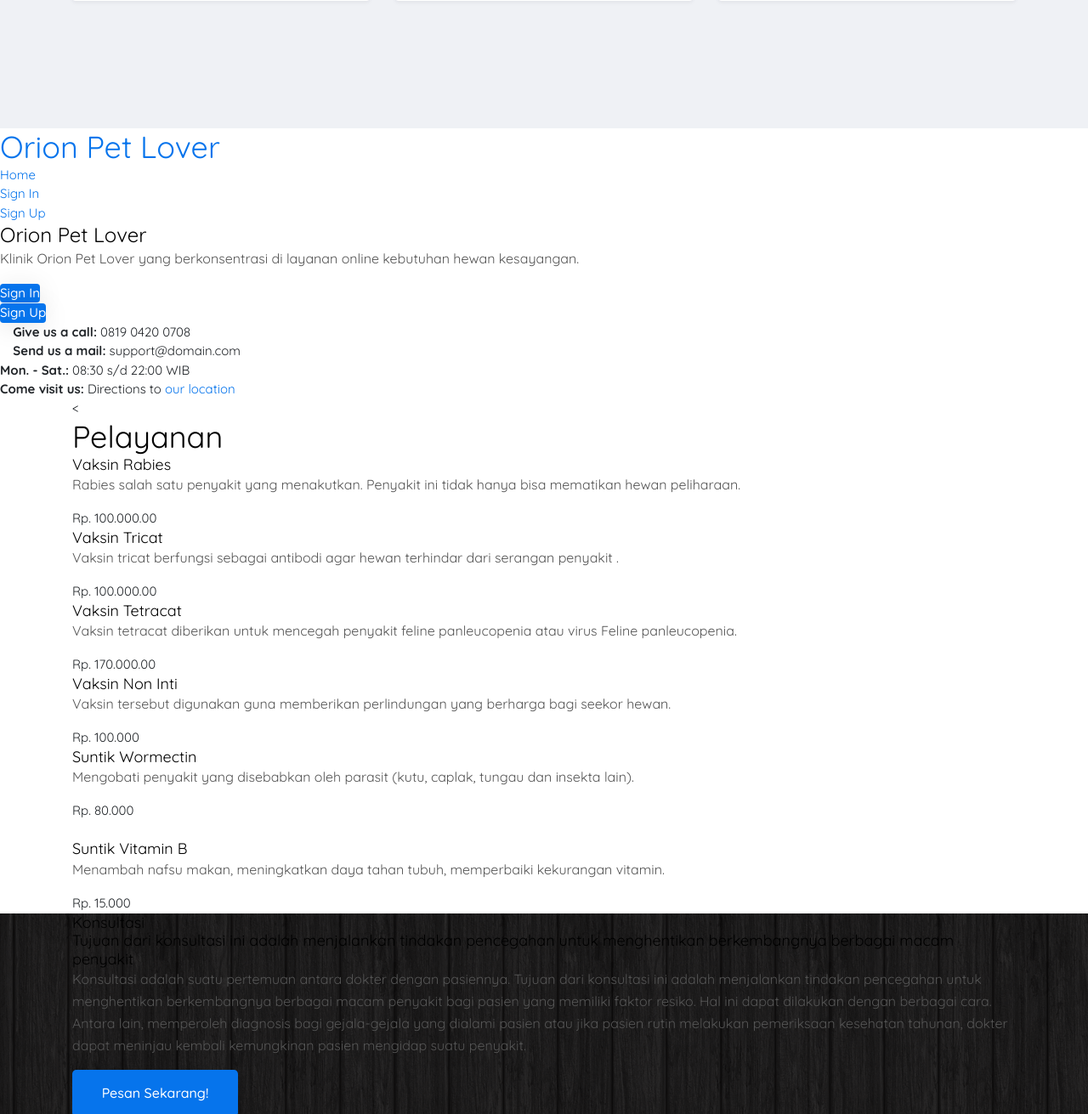
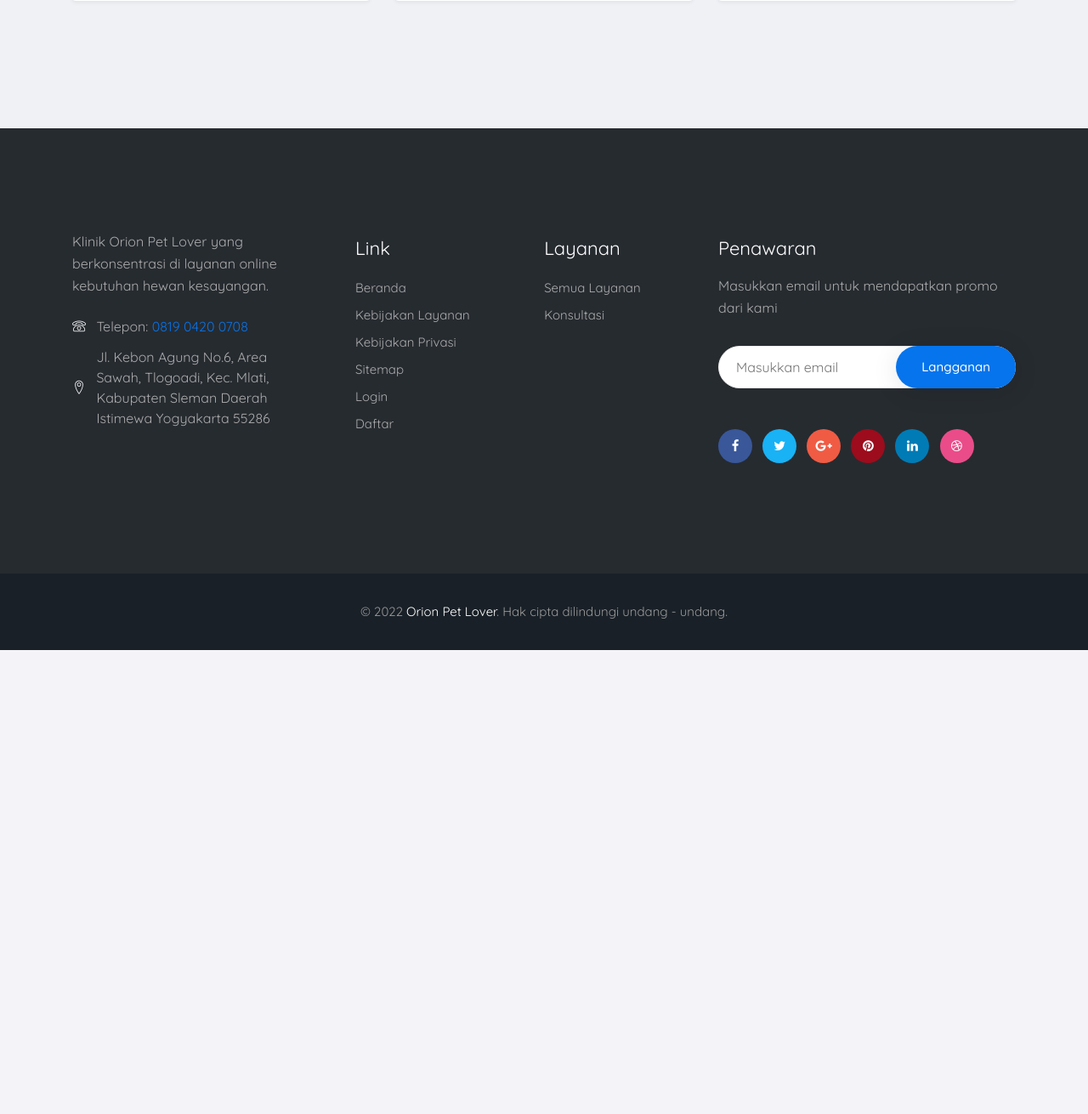
Before and after one commit to tkangketik/opl, a PHP site: page / in a window 1280 px wide. Shown: the part 3909-5220 px from the top of the page at 85% size. After the commit the page ends 4674 px from the top, so only its background shows below. Run offline with PHP 8.4, Linux system fonts and the light colour scheme.

Commit message:
feat: new home

```diff
--- a/index.php
+++ b/index.php
@@ -1,15 +1,11 @@
 <!DOCTYPE html>
-<html lang="en">
+<html lang="id">
 
 <head>
   <meta charset="UTF-8">
-
-  <!-- viewport meta -->
   <meta http-equiv="X-UA-Compatible" content="IE=edge">
   <meta name="viewport" content="width=device-width, initial-scale=1">
   <title>Orion Pet Lover</title>
-
-  <!-- inject:css -->
   <link rel="stylesheet" href="assets/css/animate.css">
   <link rel="stylesheet" href="assets/css/font-awesome.min.css">
   <link rel="stylesheet" href="assets/css/fontello.css">
@@ -20,8 +16,6 @@
   <link rel="stylesheet" href="assets/css/trumbowyg.min.css">
   <link rel="stylesheet" href="assets/css/bootstrap/bootstrap.min.css">
   <link rel="stylesheet" href="assets/style.css">
-  <!-- endinject -->
-
   <!-- Favicon -->
   <link rel="icon" type="image/png" sizes="16x16" href="images/favicon.png"> <!-- hapus jika tidak mempunyai favicon -->
 </head>
@@ -36,17 +30,19 @@
               <button class="navbar-toggler" type="button" data-toggle="collapse" data-target="#navbarNav" aria-controls="navbarNav" aria-expanded="false" aria-label="Toggle navigation">
                 <span class="navbar-toggler-icon"></span>
               </button>
-              <!-- Collect the nav links, forms, and other content for toggling -->
               <div class="collapse navbar-collapse" id="navbarNav">
                 <ul class="navbar-nav">
                   <li>
-                    <a href="index.php">Home</a>
+                    <a href="#">Orion Pet Lover</a>
                   </li>
                   <li>
-                    <a href="index.php">Login</a>
+                    <a href="index.php"><i class="fa fa-home"></i>&nbsp;Home</a>
                   </li>
                   <li>
-                    <a href="index.php">Daftar</a>
+                    <a href="login.php"><i class="fa fa-sign-in"></i>&nbsp;Login</a>
+                  </li>
+                  <li>
+                    <a href="daftar.php"><i class="fa fa-user-plus"></i>&nbsp;Daftar</a>
                   </li>
                 </ul>
               </div>
@@ -56,20 +52,14 @@
       </div>
     </div>
   </div>
-
   <section class="hero-area hero--1 bgimage">
     <div class="bg_image_holder">
       <img src="assets/images/A2.jpg" alt="">
     </div>
-    <!-- start hero-content -->
     <div class="hero-content content_above">
-      <!-- start .contact_wrapper -->
       <div class="content-wrapper">
-        <!-- start .container -->
         <div class="container">
-          <!-- start row -->
           <div class="row">
-            <!-- start col-md-12 -->
             <div class="col-md-12">
               <div class="hero__content__title">
                 <h1>
@@ -77,26 +67,19 @@
                 </h1>
                 <p class="tagline">Klinik Orion Pet Lover yang berkonsentrasi di layanan online kebutuhan hewan kesayangan.</p>
               </div>
-              <!-- start .hero__btn-area-->
               <div class="hero__btn-area">
                 <a href="all-products.html" class="btn btn--round btn--lg">Lihat semua layanan</a>
                 <a href="all-products-list.html" class="btn btn--round btn--lg">Mulai konsultasi</a>
               </div>
-              <!-- end .hero__btn-area-->
             </div>
-            <!-- end /.col-md-12 -->
           </div>
-          <!-- end /.row -->
         </div>
-        <!-- end /.container -->
       </div>
-      <!-- end .contact_wrapper -->
     </div>
   </section>
   <section class="featured-products bgcolor2 section--padding">
     <div class="container">
       <div class="row">
-        <!-- start col-md-12 -->
         <div class="col-md-12">
           <div class="section-title">
             <h1>Layanan
@@ -105,9 +88,7 @@
             <p>Pelanggan sering memesan layanan berikut</p>
           </div>
         </div>
-        <!-- end /.col-md-12 -->
       </div>
-
       <div class="row">
         <div class="col-md-12">
           <div class="featured-product-slider prod-slider2">
@@ -118,8 +99,6 @@
                   <a href="single-product.html" class="transparent btn--sm btn--round">Pesan</a>
                 </div>
               </div>
-              <!-- end /.featured__preview-img -->
-
               <div class="featured__product-description">
                 <div class="product-desc desc--featured">
                   <a href="single-product.html" class="product_title">
@@ -137,10 +116,8 @@
                         &nbsp;</a>
                     </li>
                   </ul>
-                  <!-- end /.titlebtm -->
                   <p>Menambah nafsu makan, meningkatkan daya tahan tubuh, memperbaiki kekurangan vitamin.</p>
                 </div>
-                <!-- end /.product-desc -->
                 <div class="product_data">
                   <div class="product-purchase featured--product-purchase">
                     <div class="price_love">
@@ -155,7 +132,6 @@
                         <span>16</span>
                       </p>
                     </div>
-
                     <div class="rating product--rating">
                       <ul>
                         <li>
@@ -176,13 +152,9 @@
                       </ul>
                     </div>
                   </div>
-                  <!-- end /.product-purchase -->
                 </div>
               </div>
-              <!-- end /.featured__product-description -->
             </div>
-            <!--end /.featured__single-slider-->
-
             <div class="featured__single-slider">
               <div class="featured__preview-img">
                 <img src="assets/images/featprod.jpg" alt="Featured products">
@@ -190,8 +162,6 @@
                   <a href="single-product.html" class="transparent btn--sm btn--round">Pesan</a>
                 </div>
               </div>
-              <!-- end /.featured__preview-img -->
-
               <div class="featured__product-description">
                 <div class="product-desc desc--featured">
                   <a href="single-product.html" class="product_title">
@@ -209,10 +179,8 @@
                         &nbsp;</a>
                     </li>
                   </ul>
-                  <!-- end /.titlebtm -->
                   <p>Vaksin tricat berfungsi sebagai antibodi agar hewan terhindar dari serangan penyakit .</p>
                 </div>
-                <!-- end /.product-desc -->
                 <div class="product_data">
                   <div class="product-purchase featured--product-purchase">
                     <div class="price_love">
@@ -227,7 +195,6 @@
                         <span>10</span>
                       </p>
                     </div>
-
                     <div class="rating product--rating">
                       <ul>
                         <li>
@@ -248,10 +215,8 @@
                       </ul>
                     </div>
                   </div>
-                  <!-- end /.product-purchase -->
                 </div>
               </div>
-              <!-- end /.featured__product-description -->
             </div>
             <div class="featured__single-slider">
               <div class="featured__preview-img">
@@ -260,8 +225,6 @@
                   <a href="single-product.html" class="transparent btn--sm btn--round">Pesan</a>
                 </div>
               </div>
-              <!-- end /.featured__preview-img -->
-
               <div class="featured__product-description">
                 <div class="product-desc desc--featured">
                   <a href="single-product.html" class="product_title">
@@ -279,10 +242,8 @@
                         &nbsp;</a>
                     </li>
                   </ul>
-                  <!-- end /.titlebtm -->
                   <p>Rabies salah satu penyakit yang menakutkan. Penyakit ini tidak hanya bisa mematikan hewan peliharaan.</p>
                 </div>
-                <!-- end /.product-desc -->
                 <div class="product_data">
                   <div class="product-purchase featured--product-purchase">
                     <div class="price_love">
@@ -297,7 +258,6 @@
                         <span>28</span>
                       </p>
                     </div>
-
                     <div class="rating product--rating">
                       <ul>
                         <li>
@@ -315,20 +275,15 @@
                       </ul>
                     </div>
                   </div>
-                  <!-- end /.product-purchase -->
                 </div>
               </div>
-              <!-- end /.featured__product-description -->
             </div>
-            <!--end /.featured__single-slider-->
           </div>
           <span class="lnr lnr-chevron-left prod_slide_prev"></span>
           <span class="lnr lnr-chevron-right prod_slide_next"></span>
         </div>
       </div>
-      <!-- end /.featured__preview-img -->
     </div>
-    <!-- end /.featured-product-slider -->
   </section>
   <section class="promotion-area">
     <div class="container">
@@ -337,10 +292,7 @@
           <div class="promotion-img">
             <img src="assets/images/vet-22.png" height="550">
           </div>
-          <!-- end /.promotion-img -->
         </div>
-        <!-- end /.col-md-6 -->
-
         <div class="col-lg-5 offset-lg-1 col-md-6 v_middle">
           <div class="promotion-content">
             <h1 class="promotion__title">
@@ -349,13 +301,9 @@
             <p>Konsultasi adalah suatu pertemuan antara dokter dengan pasiennya. Tujuan dari konsultasi ini adalah menjalankan tindakan pencegahan untuk menghentikan berkembangnya berbagai macam penyakit bagi pasien yang memiliki faktor resiko. Hal ini dapat dilakukan dengan berbagai cara. Antara lain, memperoleh diagnosis bagi gejala-gejala yang dialami pasien atau jika pasien rutin melakukan pemeriksaan kesehatan tahunan, dokter dapat meninjau kembali kemungkinan pasien mengidap suatu penyakit.</p>
             <a href="konsul.php" class="btn btn--lg btn--round">Pesan sekarang</a>
           </div>
-          <!-- end /.promotion-content -->
         </div>
-        <!-- end /.col-md-5 -->
       </div>
-      <!-- end /.row -->
     </div>
-    <!-- end /.container -->
   </section>
   <section class="products section--padding">
     <div class="container">
@@ -638,205 +586,143 @@
               </div>
             </div>
           </div>
-          <!-- end /.row -->
         </div>
-        <!-- end /.container -->
   </section>
-
-  <h1><a href="index.html">Orion Pet Lover</a></h1>
-
-  </div>
-  <nav id="mainav" class="fl_right">
-
-    <ul class="clear">
-      <li class="active"><a href="home.php">Home</a></li>
-      <li class="active"><a href="login.php">Sign In</a></li>
-      <li class="active"><a href="daftar.php">Sign Up</a></li>
-
-    </ul>
-
-  </nav>
-  </header>
-
-  <div id="pageintro" class="hoc clear">
-
-    <article>
-      <h3 class="heading">Orion Pet Lover</h3>
-      <p>Klinik Orion Pet Lover yang berkonsentrasi di layanan online kebutuhan hewan kesayangan.</p>
-    </article>
-    <ul class="nospace inline pushright">
-      <li><a class="btn" href="login.php">Sign In</a></li>
-      <li><a class="btn inverse" href="daftar.php">Sign Up</a></li>
-    </ul>
-
-  </div>
-
-  </div>
-  <!-- End Top Background Image Wrapper -->
-
-  <div class="wrapper row1">
-    <section id="ctdetails" class="hoc clear">
-
-      <ul class="nospace clear">
-        <li class="one_quarter first">
-          <div class="block clear"><a href="#"><i class="fas fa-phone"></i></a> <span><strong>Give us a call:</strong> 0819 0420 0708</span></div>
-        </li>
-        <li class="one_quarter">
-          <div class="block clear"><a href="#"><i class="fas fa-envelope"></i></a> <span><strong>Send us a mail:</strong> support@domain.com</span></div>
-        </li>
-        <li class="one_quarter">
-          <div class="block clear"><a href="#"><i class="fas fa-clock"></i></a> <span><strong> Mon. - Sat.:</strong> 08:30 s/d 22:00 WIB</span></div>
-        </li>
-        <li class="one_quarter">
-          <div class="block clear"><a href="#"><i class="fas fa-map-marker-alt"></i></a> <span><strong>Come visit us:</strong> Directions to <a href="#">our location</a></span></div>
-        </li>
-      </ul>
-
-    </section>
-  </div>
-
-  <div class="wrapper row3">
-    <main class="hoc container clear">
-      <!-- main body -->
-
-      <<section id="services">
-        <div class="sectiontitle">
-          <h1 class="heading">Pelayanan</h1>
-        </div>
-        <ul class="nospace group grid-3">
-          <li class="one_third">
-            <article><a href="#"><i class="fas fa-dolly-flatbed"></i></a>
-              <h6 class="heading">Vaksin Rabies</h6>
-              <p>Rabies salah satu penyakit yang menakutkan. Penyakit ini tidak hanya bisa mematikan hewan peliharaan.</p>
-              <footer>Rp. 100.000.00</footer>
-            </article>
-          </li>
-          <li class="one_third">
-            <article><a href="#"><i class="fas fa-dolly-flatbed"></i></a>
-              <h6 class="heading">Vaksin Tricat</h6>
-              <p>Vaksin tricat berfungsi sebagai antibodi agar hewan terhindar dari serangan penyakit .</p>
-              <footer>Rp. 100.000.00</footer>
-            </article>
-          </li>
-          <li class="one_third">
-            <article><a href="#"><i class="fas fa-dolly-flatbed"></i></a>
-              <h6 class="heading">Vaksin Tetracat</h6>
-              <p>Vaksin tetracat diberikan untuk mencegah penyakit feline panleucopenia atau virus Feline panleucopenia.</p>
-              <footer>Rp. 170.000.00</footer>
-            </article>
-          </li>
-          <li class="one_third">
-            <article><a href="#"><i class="fas fa-dolly-flatbed"></i></a>
-              <h6 class="heading">Vaksin Non Inti</h6>
-              <p>Vaksin tersebut digunakan guna memberikan perlindungan yang berharga bagi seekor hewan.</p>
-              <footer>Rp. 100.000</footer>
-            </article>
-          </li>
-          <li class="one_third">
-            <article><a href="#"><i class="fas fa-dolly-flatbed"></i></a>
-              <h6 class="heading">Suntik Wormectin</h6>
-              <p>Mengobati penyakit yang disebabkan oleh parasit (kutu, caplak, tungau dan insekta lain).</p>
-              <footer>Rp. 80.000</footer>
-            </article>
-          </li>
-          <li class="one_third">
-            <article><a href="#"><i class="fas fa-road"></i></a>
-              <h6 class="heading">Suntik Vitamin B</h6>
-              <p>Menambah nafsu makan, meningkatkan daya tahan tubuh, memperbaiki kekurangan vitamin.</p>
-              <footer>Rp. 15.000</footer>
-            </article>
-          </li>
-        </ul>
-        </section>
-
-        <!-- / main body -->
-        <div class="clear"></div>
-    </main>
-  </div>
-
-  <div class="bgded overlay" style="background-image:url('images/demo/backgrounds/bg4.png');">
-    <section class="hoc container clear">
-
-      <div class="sectiontitle">
-        <h6 class="heading">Konsultasi</h6>
-      </div>
-      <article id="points" class="group">
-        <div class="two_third first">
-          <h6 class="heading"> Tujuan dari konsultasi ini adalah menjalankan tindakan pencegahan untuk menghentikan berkembangnya berbagai macam penyakit </h6>
-          <p>Konsultasi adalah suatu pertemuan antara dokter dengan pasiennya. Tujuan dari konsultasi ini adalah menjalankan tindakan pencegahan untuk menghentikan berkembangnya berbagai macam penyakit bagi pasien yang memiliki faktor resiko. Hal ini dapat dilakukan dengan berbagai cara. Antara lain, memperoleh diagnosis bagi gejala-gejala yang dialami pasien atau jika pasien rutin melakukan pemeriksaan kesehatan tahunan, dokter dapat meninjau kembali kemungkinan pasien mengidap suatu penyakit.</p>
-          <div class="cta-btn">
-            <a href="konsul.php" class="btn btn-skin btn-lg">Pesan Sekarang!</a>
+  <footer class="footer-area">
+    <div class="footer-big section--padding">
+      <div class="container">
+        <div class="row">
+          <div class="col-lg-3 col-md-6">
+            <div class="info-footer">
+              <p class="info--text">Klinik Orion Pet Lover yang berkonsentrasi di layanan online kebutuhan hewan kesayangan.</p>
+              <ul class="info-contact">
+                <li>
+                  <span class="lnr lnr-phone info-icon"></span>
+                  <span class="info">Telepon: <a href="tel:081904200708">0819 0420 0708</a></span>
+                </li>
+                <li>
+                  <span class="lnr lnr-map-marker info-icon"></span>
+                  <span class="info">Jl. Kebon Agung No.6, Area Sawah, Tlogoadi, Kec. Mlati, Kabupaten Sleman Daerah Istimewa Yogyakarta 55286</span>
+                </li>
+              </ul>
+            </div>
+          </div>
+          <div class="col-lg-5 col-md-6">
+            <div class="footer-menu">
+              <h4 class="footer-widget-title text--white">Link</h4>
+              <ul>
+                <li>
+                  <a href="#">Beranda</a>
+                </li>
+                <li>
+                  <a href="#">Kebijakan Layanan</a>
+                </li>
+                <li>
+                  <a href="#">Kebijakan Privasi</a>
+                </li>
+                <li>
+                  <a href="#">Sitemap</a>
+                </li>
+                <li>
+                  <a href="#">Login</a>
+                </li>
+                <li>
+                  <a href="#">Daftar</a>
+                </li>
+              </ul>
+            </div>
+            <div class="footer-menu">
+              <h4 class="footer-widget-title text--white">Layanan</h4>
+              <ul>
+                <li>
+                  <a href="#">Semua Layanan</a>
+                </li>
+                <li>
+                  <a href="#">Konsultasi</a>
+                </li>
+                <li>
+                  <a href="#">&nbsp;</a>
+                </li>
+                <li>
+                  <a href="#">&nbsp;</a>
+                </li>
+                <li>
+                  <a href="#">&nbsp;</a>
+                </li>
+                <li>
+                  <a href="#">&nbsp;</a>
+                </li>
+              </ul>
+            </div>
+          </div>
+          <div class="col-lg-4 col-md-12">
+            <div class="newsletter">
+              <h4 class="footer-widget-title text--white">Penawaran</h4>
+              <p>Masukkan email untuk mendapatkan promo dari kami</p>
+              <div class="newsletter__form">
+                <form action="#">
+                  <div class="field-wrapper">
+                    <input class="relative-field rounded" type="text" placeholder="Masukkan email">
+                    <button class="btn btn--round" type="submit">Langganan</button>
+                  </div>
+                </form>
+              </div>
+              <div class="social social--color--filled">
+                <ul>
+                  <li>
+                    <a href="#">
+                      <span class="fa fa-facebook"></span>
+                    </a>
+                  </li>
+                  <li>
+                    <a href="#">
+                      <span class="fa fa-twitter"></span>
+                    </a>
+                  </li>
+                  <li>
+                    <a href="#">
+                      <span class="fa fa-google-plus"></span>
+                    </a>
+                  </li>
+                  <li>
+                    <a href="#">
+                      <span class="fa fa-pinterest"></span>
+                    </a>
+                  </li>
+                  <li>
+                    <a href="#">
+                      <span class="fa fa-linkedin"></span>
+                    </a>
+                  </li>
+                  <li>
+                    <a href="#">
+                      <span class="fa fa-dribbble"></span>
+                    </a>
+                  </li>
+                </ul>
+              </div>
+            </div>
           </div>
         </div>
-        <div class="one_third last"><a class="imgover" href="#"><img src="images/demo/vet-22.png" alt=""></a></div>
-      </article>
-
-    </section>
-  </div>
-
-  <div class="wrapper row4">
-    <footer id="footer" class="hoc clear">
-
-      <div class="one_quarter first">
-        <h6 class="heading">Tentang Kami</h6>
-        <p>PELAYANAN TERBAIK, HARGA TERBAIK merupakan slogan dari Orion Pet Lovers yang berlokasi di Jl. Kebon Agung No.6, Area Sawah, Tlogoadi, Kec. Mlati, Kabupaten Sleman Daerah Istimewa Yogyakarta ini. Usaha petshop ini di jalankan atas dasar kecintaan owner dengan hewan, sehingga mampu meberikan pelayanan yang terbaik untuk kebutuhan hewan peliharaan anda [<a href="#">&hellip;</a>]</p>
-        <ul class="faico clear">
-          <li><a class="faicon-facebook" href="#"><i class="fab fa-facebook"></i></a></li>
-          <li><a class="faicon-google-plus" href="#"><i class="fab fa-google-plus-g"></i></a></li>
-          <li><a class="faicon-linkedin" href="#"><i class="fab fa-linkedin"></i></a></li>
-          <li><a class="faicon-twitter" href="#"><i class="fab fa-twitter"></i></a></li>
-          <li><a class="faicon-vk" href="#"><i class="fab fa-vk"></i></a></li>
-        </ul>
       </div>
-      <div class="one_quarter">
-        <h6 class="heading">Orion Pet Lovers</h6>
-        <p>
-          Jl. Kebon Agung No.6, Area Sawah, Tlogoadi, Kec. Mlati, Kabupaten Sleman Daerah Istimewa Yogyakarta 55286
-        </p>
+    </div>
+    <div class="mini-footer">
+      <div class="container">
+        <div class="row">
+          <div class="col-md-12">
+            <div class="copyright-text">
+              <p>&copy; 2022
+                <a href="#">Orion Pet Lover</a>. Hak cipta dilindungi undang - undang.
+              </p>
+            </div>
+            <div class="go_top">
+              <span class="lnr lnr-chevron-up"></span>
+            </div>
+          </div>
+        </div>
       </div>
-      <div class="one_quarter">
-        <h6 class="heading">At feugiat in diam</h6>
-        <p class="nospace btmspace-15">In vestibulum dolor et augue fusce neque enim scelerisque at fermentum.</p>
-        <form action="#" method="post">
-          <fieldset>
-            <legend>Newsletter:</legend>
-            <input class="btmspace-15" type="text" value="" placeholder="Name">
-            <input class="btmspace-15" type="text" value="" placeholder="Email">
-            <button class="btn" type="submit" value="submit">Submit</button>
-          </fieldset>
-        </form>
-      </div>
-      <div class="one_quarter last">
-        <h6 class="heading">Sed imperdiet pharetra</h6>
-        <ul class="nospace linklist">
-          <li>
-            <article>
-              <h6 class="nospace font-x1"><a href="#">Massa nam nulla augue</a></h6>
-              <time class="font-xs block btmspace-10" datetime="2045-04-06">Friday, 6<sup>th</sup> April 2045</time>
-              <p class="nospace">Faucibus nec lacinia quis ornare a eros pellentesque in orci vitae</p>
-            </article>
-          </li>
-          <li>
-            <article>
-              <h6 class="nospace font-x1"><a href="#">Velit vehicula auctor</a></h6>
-              <time class="font-xs block btmspace-10" datetime="2045-04-05">Thursday, 5<sup>th</sup> April 2045</time>
-              <p class="nospace">Pellentesque pulvinar vestibulum bibendum blandit lectus pretium</p>
-            </article>
-          </li>
-        </ul>
-      </div>
-
-    </footer>
-  </div>
-
-  <div class="wrapper row5">
-    <div id="copyright" class="hoc clear">
-
-      <p class="fl_left">Copyright &copy; 2018 - All Rights Reserved - <a href="#">Domain Name</a></p>
-      <p class="fl_right">Template by <a target="_blank" href="https://www.os-templates.com/" title="Free Website Templates">OS Templates</a></p>
-
     </div>
-  </div>
+  </footer>
 
   <script src="assets/js/vendor/jquery/jquery-1.12.3.js"></script>
   <script src="assets/js/vendor/jquery/popper.min.js"></script>
```
